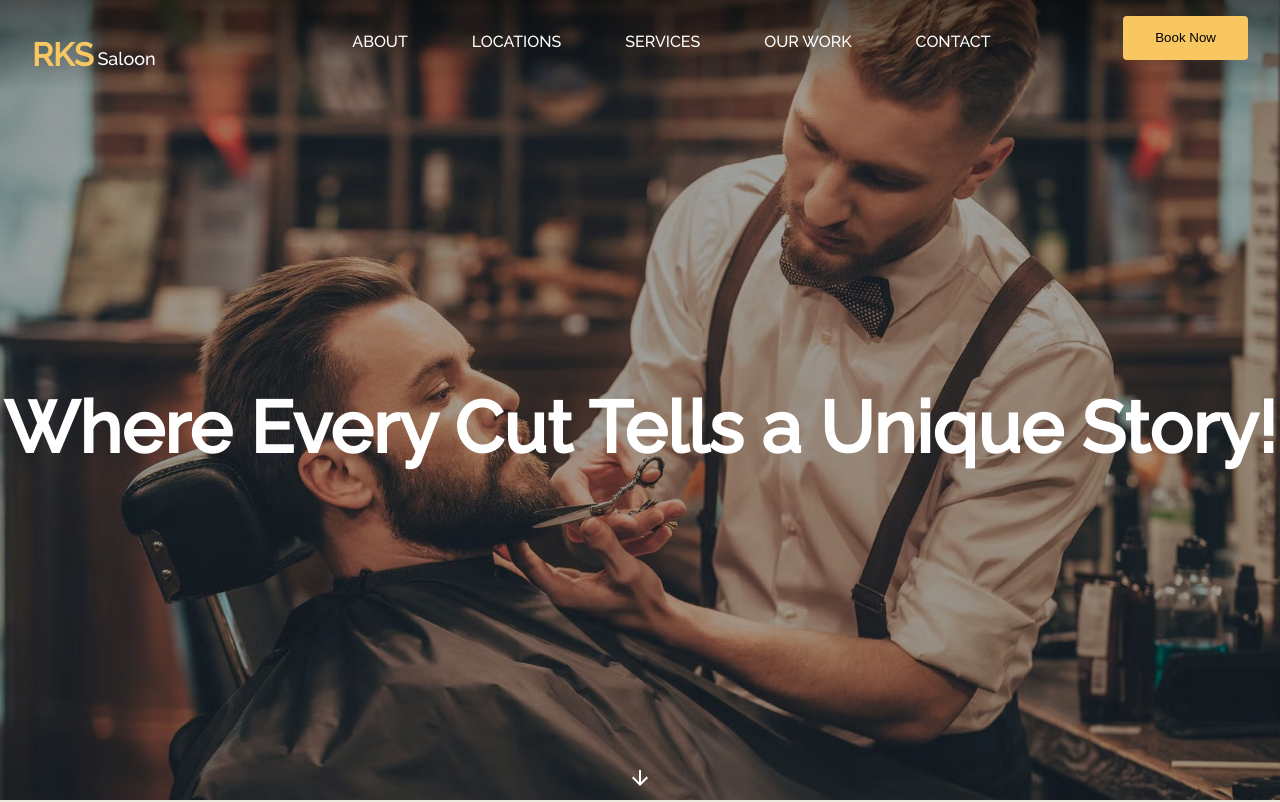
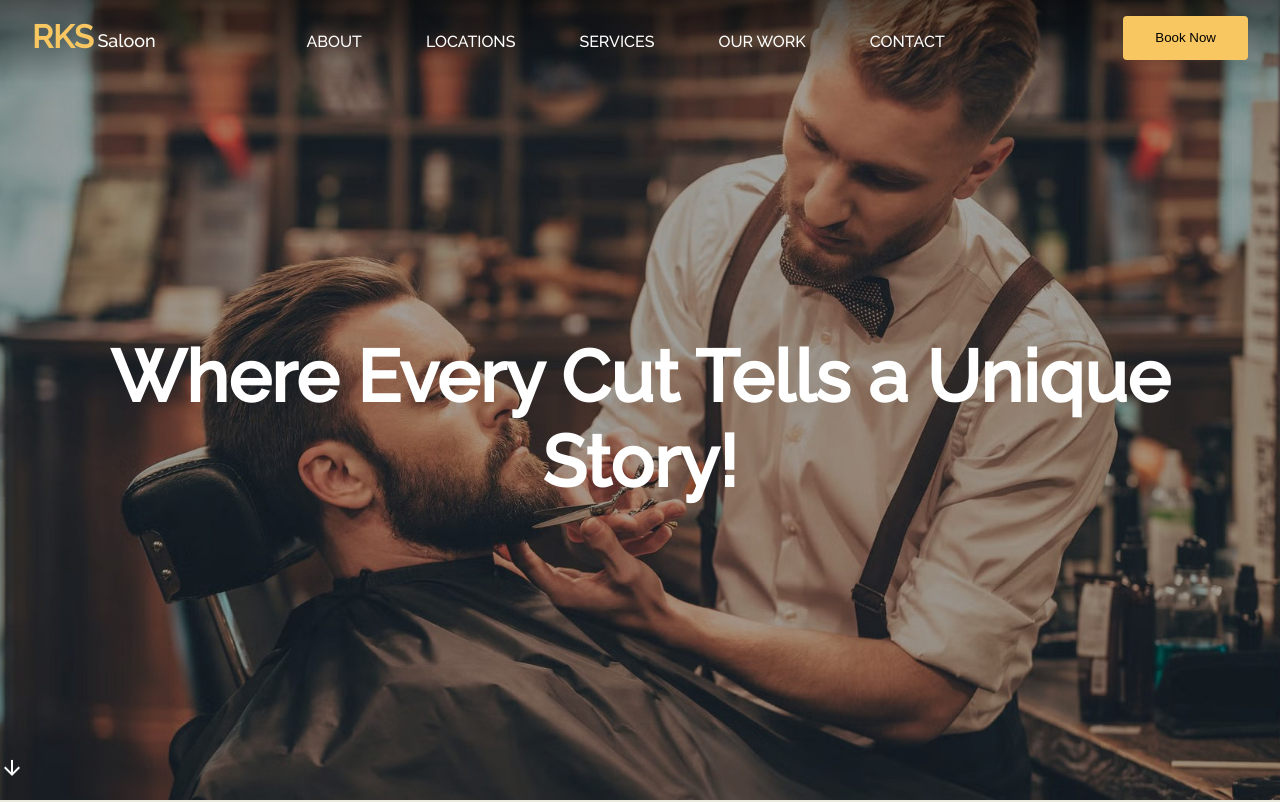
Before and after one commit to kchelvan/rks-web, a Next.js app: page / in a window 1280 px wide. Shown: the top 802 px of the page. Built offline with nearby package versions, Linux system fonts and the light colour scheme.

Commit message:
Added animations throughout webpage on hover events

```diff
--- a/app/components/layout/Header/index.styled.tsx
+++ b/app/components/layout/Header/index.styled.tsx
@@ -26,8 +26,8 @@ export const NavItem = styled(_Link)`
 	text-align: center;
 	&:hover {
 		text-decoration: underline;
-		scale: calc(1.15);
 	}
+	transition: all 0.1s ease-out;
 `;
 
 export const Link = styled(_Link)`
@@ -38,8 +38,10 @@ export const Link = styled(_Link)`
 	text-align: center;
 `;
 
-export const CompanyText = styled('p')`
-	color: ${COLORS.buttonPrimary};
+export const CompanyText = styled('p')<{ navMenuOpen: boolean }>`
+	color: ${({ navMenuOpen }) =>
+		navMenuOpen ? COLORS.buttonSecondary : COLORS.buttonPrimary};
+	transition: all 0.3s ease-in;
 	text-decoration: none;
 	text-align: center;
 	font-size: xx-large;
@@ -47,18 +49,29 @@ export const CompanyText = styled('p')`
 	padding-left: 0;
 	margin: 0;
 	margin-left: -32px;
-	padding-top: 4px;
+	margin-top: -14px;
+
+	@media ${device.md} {
+		padding-top: 4px;
+		margin-top: 6px;
+	}
 `;
 
-export const CompanySubText = styled('p')`
-	color: ${COLORS.white};
+export const CompanySubText = styled('p')<{ navMenuOpen: boolean }>`
+	color: ${({ navMenuOpen }) => (navMenuOpen ? COLORS.black : COLORS.white)};
+	transition: all 0.3s ease-in;
 	text-decoration: none;
 	text-align: center;
 	font-size: large;
 	align-items: flex-end;
 	margin: 0;
 	margin-left: 4px;
-	padding-top: 16px;
+	margin-top: -2px;
+
+	@media ${device.md} {
+		padding-top: 16px;
+		margin-top: 6px;
+	}
 `;
 
 export const StyledBurger = styled.button<{ open: boolean }>`
--- a/app/components/layout/Header/index.tsx
+++ b/app/components/layout/Header/index.tsx
@@ -1,6 +1,6 @@
 'use client';
 
-import React, { useState } from 'react';
+import React, { useContext, useState } from 'react';
 import Text from '../../ui/Text';
 import {
 	Link,
@@ -17,6 +17,7 @@ import Button from '../../ui/Button';
 import { useRouter } from 'next/navigation';
 import { useMediaQuery, useTheme } from '@mui/material';
 import Burger from './Burger';
+import NavMenuOpenContext, { NavMenuOpen } from '../../../context/NavMenuOpen';
 
 const ROUTES = [
 	{
@@ -64,20 +65,27 @@ const Header = () => {
 	const theme = useTheme();
 	const router = useRouter();
 	const isMobileSize = useMediaQuery(theme.breakpoints.down('md'));
-	const [open, setOpen] = useState(false);
+	const { navMenuOpen, setNavMenuOpen }: any = useContext(NavMenuOpen);
 
 	return (
 		<HeaderContainer>
 			<Link href={'/'}>
-				<div style={{ display: 'flex', flexDirection: 'row' }}>
-					<CompanyText>RKS</CompanyText>
-					<CompanySubText>Saloon</CompanySubText>
+				<div
+					style={{
+						display: 'flex',
+						flexDirection: 'row',
+						zIndex: 100,
+						position: 'absolute',
+					}}
+				>
+					<CompanyText navMenuOpen={navMenuOpen}>RKS</CompanyText>
+					<CompanySubText navMenuOpen={navMenuOpen}>Saloon</CompanySubText>
 				</div>
 			</Link>
 			{isMobileSize ? (
 				<div>
-					<Burger open={open} setOpen={setOpen} />
-					<Menu open={open} setOpen={setOpen} />
+					<Burger open={navMenuOpen} setOpen={setNavMenuOpen} />
+					<Menu open={navMenuOpen} setOpen={setNavMenuOpen} />
 				</div>
 			) : (
 				<div>
--- /dev/null
+++ b/app/context/NavMenuOpen.tsx
@@ -0,0 +1,17 @@
+'use client';
+
+import { createContext, useState } from 'react';
+
+export const NavMenuOpen: any = createContext(false);
+
+const NavMenuOpenContext = ({ children }: any) => {
+	const [navMenuOpen, setNavMenuOpen] = useState();
+
+	return (
+		<NavMenuOpen.Provider value={{ navMenuOpen, setNavMenuOpen }}>
+			{children}
+		</NavMenuOpen.Provider>
+	);
+};
+
+export default NavMenuOpenContext;
--- a/app/features/AboutUs/index.tsx
+++ b/app/features/AboutUs/index.tsx
@@ -11,7 +11,6 @@ import Image from 'next/image';
 import AboutUsImage from '../../../public/images/istockphoto-872361244-612x612.jpg';
 import { ABOUT_TEXT } from './const';
 import VisitUsButton from './VisitUsButton';
-import { device } from '../../utils/breakpoints';
 
 const AboutUs = () => {
 	return (
--- /dev/null
+++ b/app/features/HeroBanner/AnimatedChevron.tsx
@@ -0,0 +1,20 @@
+'use client';
+
+import React, { useContext } from 'react';
+import { ChevronDown } from './index.styled';
+import { NavMenuOpen } from '../../context/NavMenuOpen';
+
+const AnimatedChevron = () => {
+	const { navMenuOpen }: any = useContext(NavMenuOpen);
+	return (
+		<div>
+			{!navMenuOpen ? (
+				<ChevronDown />
+			) : (
+				<div style={{ marginBottom: '80px' }} />
+			)}
+		</div>
+	);
+};
+
+export default AnimatedChevron;
--- a/app/features/HeroBanner/index.styled.tsx
+++ b/app/features/HeroBanner/index.styled.tsx
@@ -35,6 +35,8 @@ export const HeroText = styled('p')`
 	justify-content: center;
 	align-items: center;
 	font-weight: bolder;
+	padding-left: 32px;
+	padding-right: 32px;
 `;
 
 const breatheAnimation = keyframes`
--- a/app/features/HeroBanner/index.tsx
+++ b/app/features/HeroBanner/index.tsx
@@ -1,13 +1,13 @@
-import React from 'react';
+import React, { useContext } from 'react';
 import HeroImagePath from '../../../public/images/HeroBanner.jpg';
 import {
 	Container,
 	HeroImage,
 	DarkenedBG,
 	HeroText,
-	ChevronDown,
 	ContentContainer,
 } from './index.styled';
+import AnimatedChevron from './AnimatedChevron';
 
 const HeroBanner = () => {
 	return (
@@ -28,7 +28,7 @@ const HeroBanner = () => {
 			<ContentContainer>
 				<div />
 				<HeroText>Where Every Cut Tells a Unique Story!</HeroText>
-				<ChevronDown />
+				<AnimatedChevron />
 			</ContentContainer>
 		</Container>
 	);
--- a/app/layout.tsx
+++ b/app/layout.tsx
@@ -5,6 +5,7 @@ import Footer from './components/layout/Footer';
 import { COLORS } from './utils/colors';
 import StyledComponentsRegistry from './lib/registry';
 import { SpeedInsights } from '@vercel/speed-insights/next';
+import NavMenuOpenContext from './context/NavMenuOpen';
 
 const raleway = Raleway({ subsets: ['latin'], weight: ['500'] });
 
@@ -31,11 +32,13 @@ export default function RootLayout({
 				}}
 			>
 				<SpeedInsights />
-				<StyledComponentsRegistry>
-					<Header />
-					{children}
-					<Footer />
-				</StyledComponentsRegistry>
+				<NavMenuOpenContext>
+					<StyledComponentsRegistry>
+						<Header />
+						{children}
+						<Footer />
+					</StyledComponentsRegistry>
+				</NavMenuOpenContext>
 			</body>
 		</html>
 	);
--- a/app/utils/colors.ts
+++ b/app/utils/colors.ts
@@ -1,6 +1,7 @@
 export const COLORS = {
 	pageBackground: '#EBEADF',
 	buttonPrimary: '#F8C761',
+	buttonSecondary: '#C68909',
 	secondary: '#EC9012',
 	white: '#FFFFFF',
 	black: '#000000',
```
